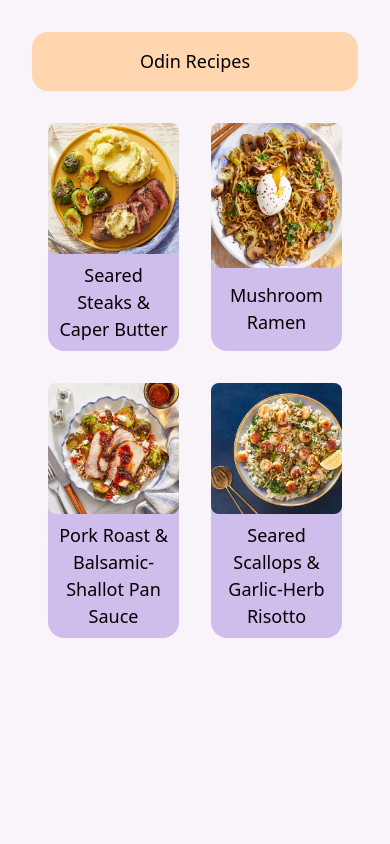
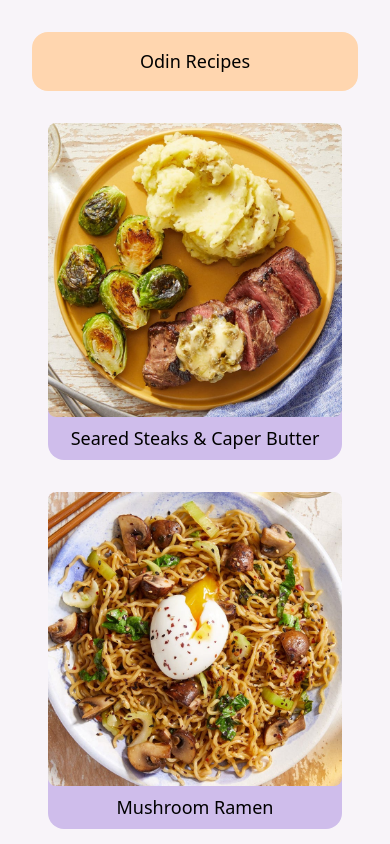
Before and after one commit to SkyeGeeDev/odin-project, a website: page public/index.html in a window 390 px wide. Shown: the top 844 px of the page. Drawn offline with Linux system fonts and the light colour scheme.

Commit message:
Fixed minor errors with styling

```diff
--- a/public/index.html
+++ b/public/index.html
@@ -10,19 +10,19 @@
     <div class="bg-orange rounded-2xl py-4 mt-8 col-span-full">
         <div class="text-center text-lg">Odin Recipes</div>
     </div>
-    <a class="mx-4 transition duration-300 bg-purple bg-opacity-70 mt-8 rounded-2xl grid text-center place-items-center col-span-2 md:col-span-1 hover:bg-opacity-100" href="./recipes/steak.html">
+    <a class="mx-4 transition duration-300 bg-purple bg-opacity-70 mt-8 rounded-2xl grid text-center place-items-center col-span-full md:col-span-1 hover:bg-opacity-100 hover:scale-110" href="./recipes/steak.html">
         <img class="w-full h-full rounded-lg" src="../public/recipes/steak.jpg">
         <div class="text-lg p-2">Seared Steaks & Caper Butter</div>
     </a>
-    <a class="mx-4 transition duration-300 bg-purple bg-opacity-70 mt-8 rounded-2xl grid text-center place-items-center col-span-2 md:col-span-1 hover:bg-opacity-100" href="./recipes/steak.html">
+    <a class="mx-4 transition duration-300 bg-purple bg-opacity-70 mt-8 rounded-2xl grid text-center place-items-center col-span-full md:col-span-1 hover:bg-opacity-10 hover:scale-110" href="./recipes/ramen.html">
         <img class="w-full h-full rounded-lg" src="../public/recipes/ramen.jpg">
         <div class="text-lg p-2">Mushroom Ramen</div>
     </a>
-    <a class="mx-4 transition duration-300 bg-purple bg-opacity-70 mt-8 rounded-2xl grid text-center place-items-center col-span-2 md:col-span-1 hover:bg-opacity-100" href="./recipes/steak.html">
+    <a class="mx-4 transition duration-300 bg-purple bg-opacity-70 mt-8 rounded-2xl grid text-center place-items-center col-span-full md:col-span-1 hover:bg-opacity-100 hover:scale-110" href="./recipes/pork.html">
         <img class="w-full h-full rounded-lg" src="../public/recipes/pork.jpg">
         <div class="text-lg p-2">Pork Roast & Balsamic-Shallot Pan Sauce</div>
     </a>
-    <a class="mx-4 transition duration-300 bg-purple bg-opacity-70 mt-8 rounded-2xl grid text-center place-items-center col-span-2 md:col-span-1 hover:bg-opacity-100" href="./recipes/steak.html">
+    <a class="mx-4 transition duration-300 bg-purple bg-opacity-70 mt-8 rounded-2xl grid text-center place-items-center col-span-full md:col-span-1 hover:bg-opacity-100 hover:scale-110" href="./recipes/scallops.html">
         <img class="w-full h-full rounded-lg" src="../public/recipes/scallops.jpg">
         <div class="text-lg p-2">Seared Scallops & Garlic-Herb Risotto</div>
     </a>
```
Also changed, not shown: public/recipes/steak.html (+2 -2 lines), public/style.css.
